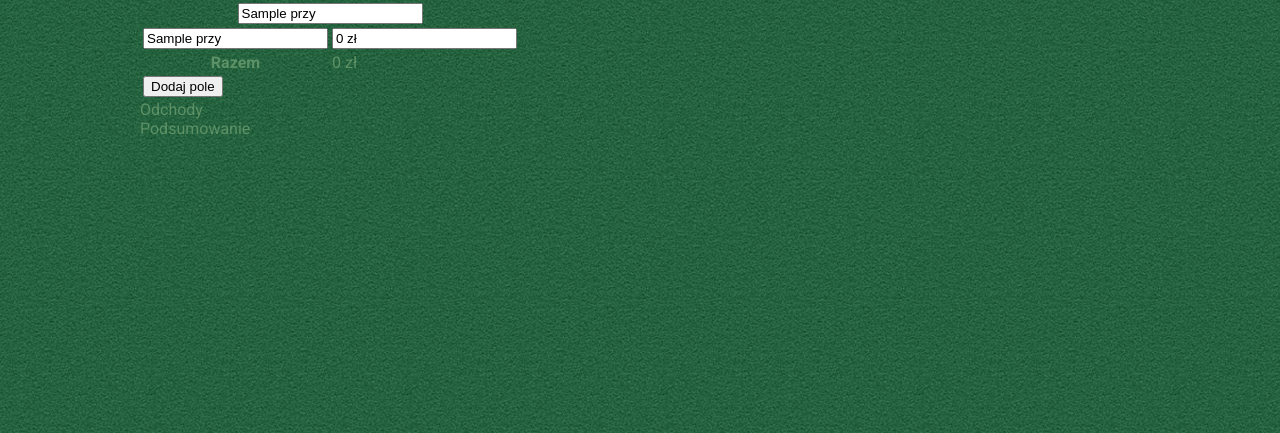
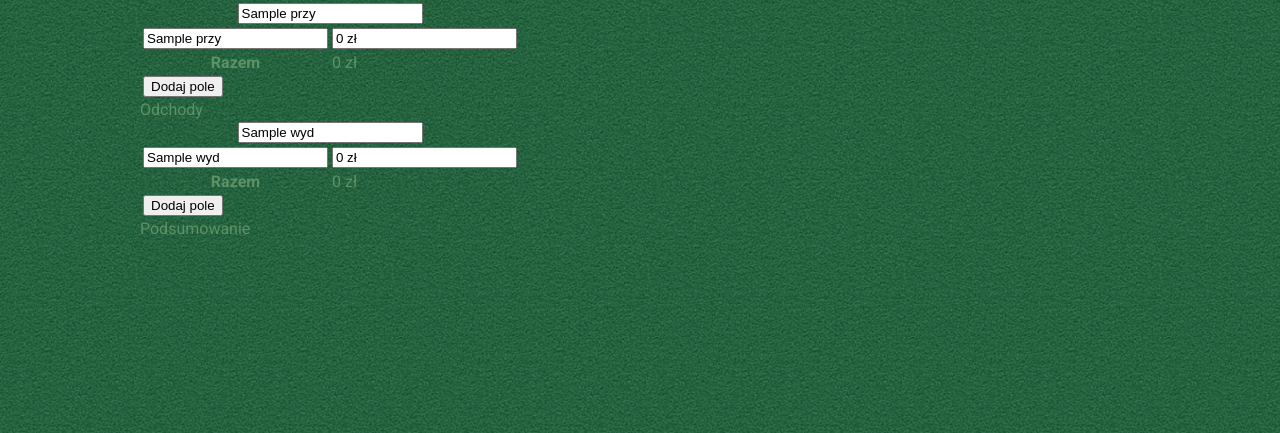
Before and after one commit to filibczak/maksik, a PHP site: page /zad/budzet_domowy/index.php in a window 1280 px wide. Shown: the part 19-452 px from the top of the page. Run offline with PHP 8.4, Linux system fonts and the light colour scheme; tables that the repository leaves empty or names only in its code hold one stand-in row (values such as "Sample post").

Commit message:
odchody tez wysyła (ale brak css)

```diff
--- a/zad/budzet_domowy/index.php
+++ b/zad/budzet_domowy/index.php
@@ -185,7 +185,43 @@ require_once('../../php/scripts.php');
 	</article>
 	<article id="wydatki">
 		<header>Odchody</header>
-		<section></section>
+		<section>
+			<?php
+			$sql = "SELECT * FROM bd_cat_wyd";
+			$cat = sql2array($sql);
+			foreach($cat as $c){
+				$id = $c['cat_wyd_id'];
+				$name = $c['cat_wyd_name'];
+				?>
+				<table class="cat" data-id="<?php echo $id; ?>">
+					<tr><th colspan="2"><input type="text" class="cat-name" value="<?php echo $name; ?>"></th></tr>
+					<?php
+					$sql = "SELECT * FROM bd_chil_wyd WHERE cat_wyd_id='$id'";
+					$chil = sql2array($sql);
+					foreach($chil as $ch){
+						$id = $ch['chil_wyd_id'];
+						$name = $ch['name'];
+						$value = $ch['value'];
+						?>
+						<tr data-id="<?php echo $id; ?>">
+							<th><input type="text" class="case-name" value="<?php echo $name; ?>"></th>
+							<td><input type="text" class="case-val case_int2txt" data-case_val="<?php echo $value; ?>" value=""></td>
+						</tr>
+						<?php
+					}
+					?>
+					<tr class="sum">
+						<th class="noHover">Razem</th>
+						<td class="noHover sum case_int2txt" data-case_val="0"></td>
+					</tr>
+					<tr>
+						<td colspan="2"><input type="button" value="Dodaj pole"></td>
+					</tr>
+				</table>
+				<?php
+			}
+			?>
+		</section>
 	</article>
 	<article id="podsumowanie">
 		<header>Podsumowanie</header>
```
